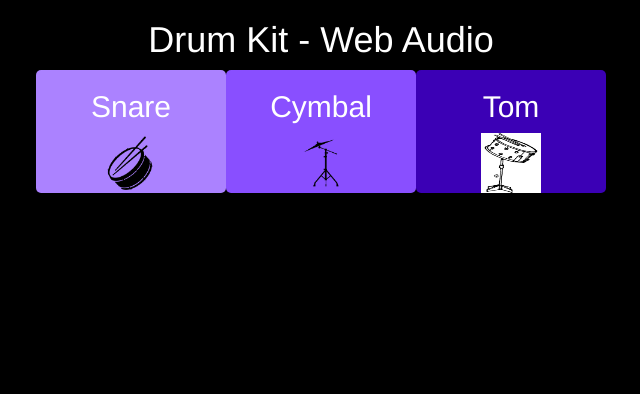
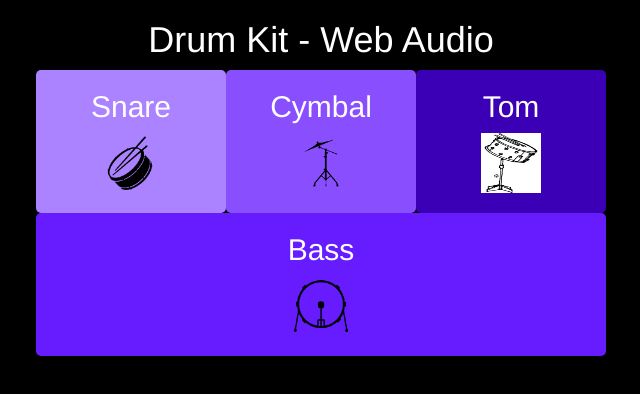
Before and after one commit to jamesv28/webAudioApi, a plain HTML site: page index.html in a window 1280 px wide. Shown: the whole page, without its empty margins (319-959 px from the left). Drawn offline with nearby package versions, Linux system fonts and the light colour scheme.

Commit message:
added assets

```diff
--- a/index.html
+++ b/index.html
@@ -15,19 +15,27 @@
 </header>
 <div class="row" id="drumSet">
     <div class="container">
-        <div id="snare" class="col-sm-2 col-md-2 col-md-offset-3 col-sm-offset-3 drumButton">
+        <div id="snare" data-sound="assets/SNARE2.aif" class="col-sm-2 col-md-2 col-md-offset-3 col-sm-offset-3 drumButton">
             <h2 class="text-center">Snare</h2>
             <img class="drumIcons" src="img/snare.png" alt="snare drum icon" longdesc="click within this div to create a snare drum sound">
         </div>
-        <div id="cymbal" class="col-md-2 col-sm-2 drumButton">
+        <div id="cymbal" data-sound="assets/CRASH.aif" class="col-md-2 col-sm-2 drumButton">
             <h2 class="text-center">Cymbal</h2>
             <img src="img/cymbal.png" class="drumIcons" alt="cymbal icon">
         </div>
-        <div id="tom" class="col-md-2 col-sm-2 drumButton">
+        <div id="tom" data-sound="assets/TOMHI5.aif" class="col-md-2 col-sm-2 drumButton">
             <h2 class="text-center">Tom</h2>
             <img src="img/tom.png" alt="toms drums icon" class="drumIcons">
         </div>
     </div>
 </div>
+<div class="row">
+    <div class="container">
+        <div id="bassDrum" data-sound="assets/BDRUM13.aif" class="col-md-6 col-sm-6 col-md-offset-3 col-sm-offset-3 drumButton">
+            <h2 class="text-center">Bass</h2>
+            <img src="img/bassDrum.png" alt="bass drum icon" class="drumIcons">
+        </div>
+    </div>
+</div>
 </body>
 </html>
--- a/style/main.scss
+++ b/style/main.scss
@@ -18,6 +18,7 @@ body {
   -webkit-border-radius: 5px;
   -moz-border-radius: 5px;
   border-radius: 5px;
+  padding-bottom: 20px;
 }
 
 
@@ -31,6 +32,9 @@ body {
   color: #ffffff;
 }
 
+#bassDrum {
+  background: darken($mediumPurple, 20%);
+}
 #tom {
   background: $reallyDarkPurple;
 }
```
Also changed, not shown: style/main.css, 1 other file.
